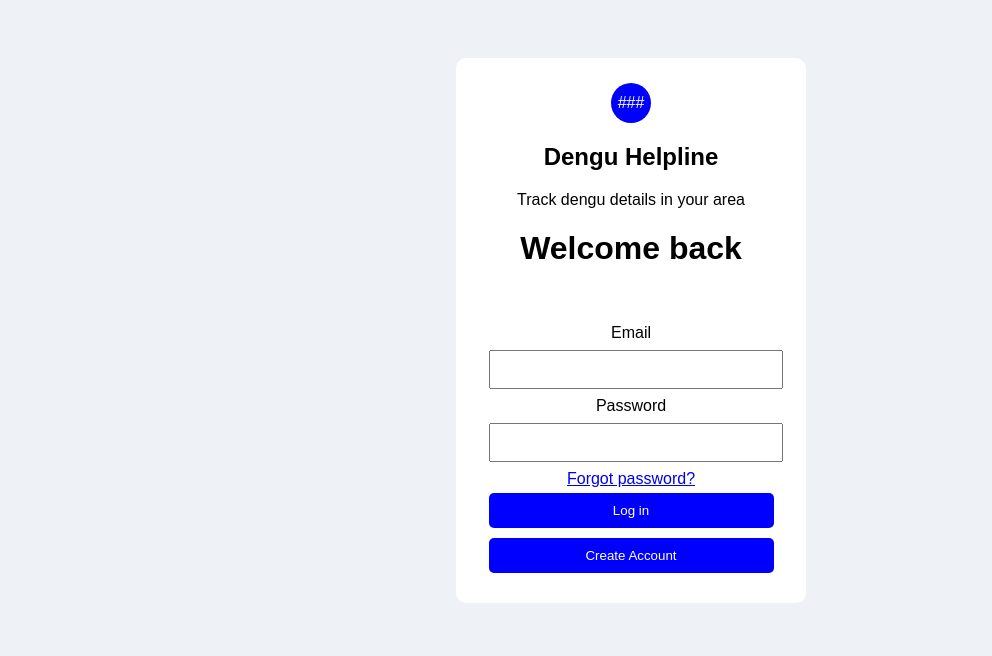
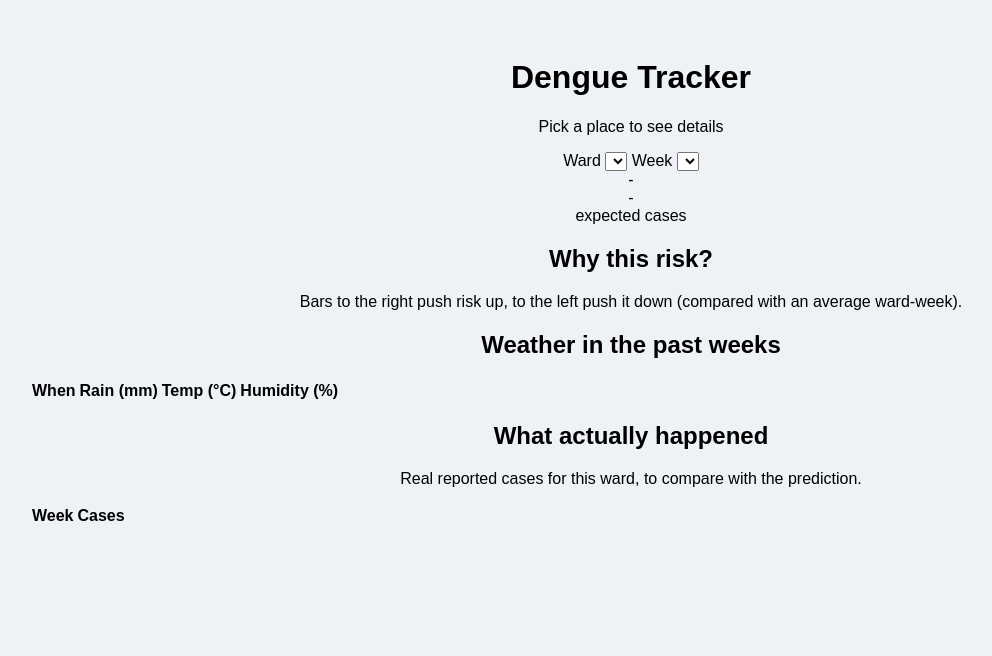
Before and after one commit to wang65-sys/Hackathon-project, a plain HTML site: page index.html in a window 1280 px wide. Shown: the whole page, without its empty margins (9-1001 px from the left). Drawn offline with Linux system fonts and the light colour scheme.

Commit message:
Updated UI

```diff
--- a/index.html
+++ b/index.html
@@ -2,48 +2,63 @@
 <html lang="en">
 <head>
   <meta charset="UTF-8">
-    <meta name="viewport" content="width=device-width, initial-scale=1.0">
-    <title>Dengu Tracker</title>
+  <meta name="viewport" content="width=device-width, initial-scale=1">
+  <meta http-equiv="Content-Security-Policy" content="default-src 'self'; script-src 'self'; style-src 'self'; img-src 'self' data:; object-src 'none'; base-uri 'none'; form-action 'none'">
+  <title>Dengue Tracker</title>
   <link rel="stylesheet" href="style.css">
 </head>
+<body>
+  <main>
+    <h1>Dengue Tracker</h1>
+    <p class="sub">Pick a place to see details</p>
 
-<body>
+    <div class="controls">
+      <label>Ward
+        <select id="ward"></select>
+      </label>
+      <label>Week
+        <select id="week"></select>
+      </label>
+    </div>
 
-    <div class = "login">
-
-        <div class="logo-section">
-            <div class="logo">###</div>
+    <section class="card" id="result" aria-live="polite">
+      <div class="top">
+        <span id="tier" class="badge">-</span>
         <div>
-                <h2>Dengu Helpline</h2>
-                <p>Track dengu details in your area</p>
+          <div class="big" id="cases">-</div>
+          <div class="muted">expected cases</div>
         </div>
       </div>
+    </section>
 
-        <h1>Welcome back</h1>
+    <section class="card">
+      <h2>Why this risk?</h2>
+      <p class="muted">Bars to the right push risk up, to the left push it down (compared with an average ward-week).</p>
+      <div id="drivers"></div>
+    </section>
 
-        <div id="message" class="message"></div>
+    <section class="card">
+      <h2>Weather in the past weeks</h2>
+      <table>
+        <thead><tr><th>When</th><th>Rain (mm)</th><th>Temp (°C)</th><th>Humidity (%)</th></tr></thead>
+        <tbody id="history"></tbody>
+      </table>
+      <p class="muted" id="ward-info"></p>
+    </section>
 
-        <form id="login-form">
+    <section class="card">
+      <h2>What actually happened</h2>
+      <p class="muted">Real reported cases for this ward, to compare with the prediction.</p>
+      <table>
+        <thead><tr><th>Week</th><th>Cases</th></tr></thead>
+        <tbody id="actual"></tbody>
+      </table>
+    </section>
 
-            <div class="input-group">
-                <label for="email">Email</label>
-                <input type="email" id="email" required>
-            </div>
+    <footer class="muted" id="footer"></footer>
+  </main>
 
-            <div class="input-group">
-                <label for="password">Password</label>
-                <input type="password" id="password" required>
-            </div>
-
-            <a href="#">Forgot password?</a><br>
-
-            <button type="submit" class="login-btn">Log in</button>
-            <button type="button" class="create-acc-btn">Create Account</button>
-
-        </form>
-
-    </div>
-
-    <script src="script.js"></script>
+  <script src="data.js"></script>
+  <script src="app.js"></script>
 </body>
 </html>
```
Lines whose indentation alone changed are shown as unchanged.
